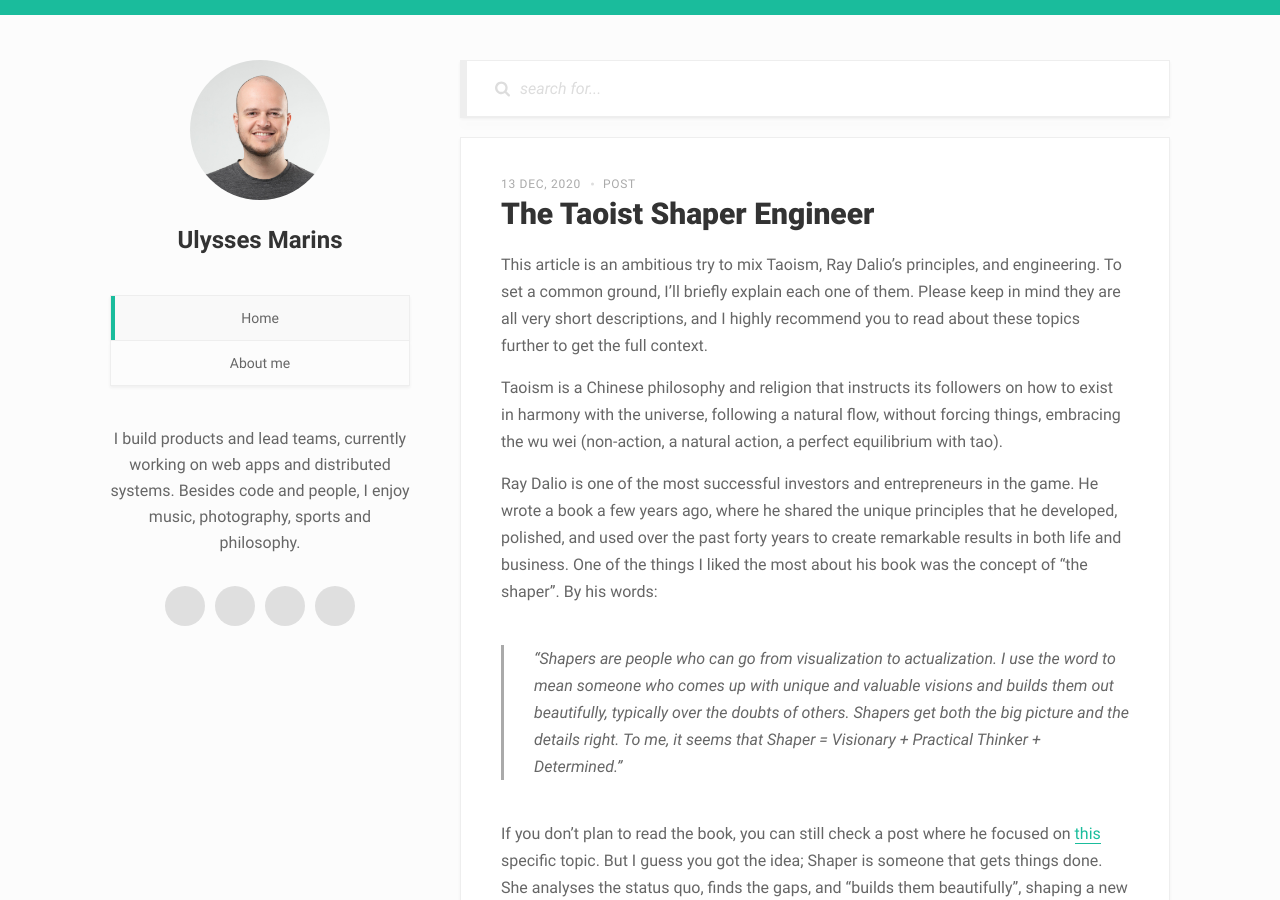
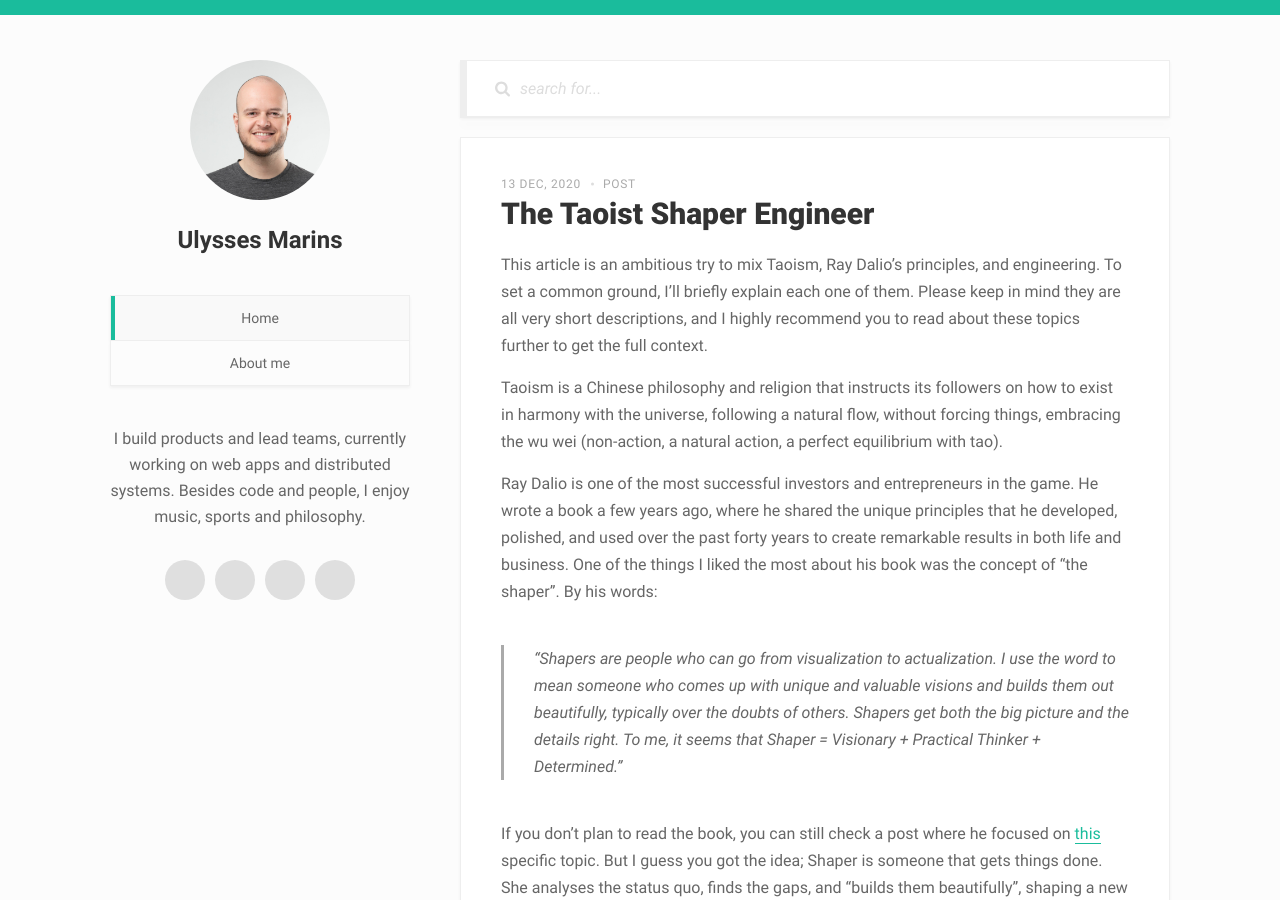
Before and after one commit to ulymarins/ulymarins.github.io, a Jekyll site: the page built from index.html, in a window 1280 px wide and 900 px high. Built offline with Jekyll 4.4.1, drawn with Linux system fonts in a browser that asks for light colours; the list of posts is cut into pages by our own code.

Commit message:
editing bio

```diff
--- a/_config.yml
+++ b/_config.yml
@@ -3,7 +3,7 @@ name: Ulysses Marins
 title: Ulysses Marins
 job_title:
 email: ulysses@hey.com
-description: I build products and lead teams, currently working on web apps and distributed systems. Besides code and people, I enjoy music, photography, sports and philosophy.
+description: I build products and lead teams, currently working on web apps and distributed systems. Besides code and people, I enjoy music, sports and philosophy.
 avatar: https://raw.githubusercontent.com/ulymarins/ulymarins.github.io/master/static/fS6p76lg_hq_sq.jpeg
 favicon: /favicon-16x16.png
 twitter_handler: your_handler
```
